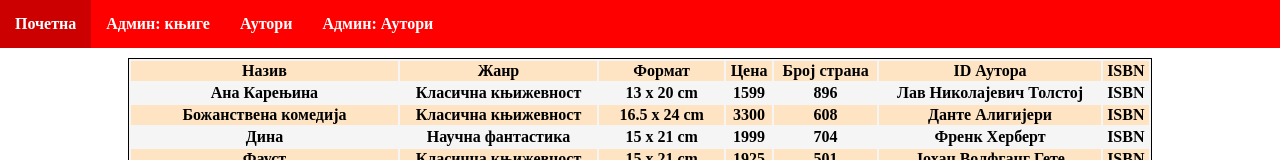
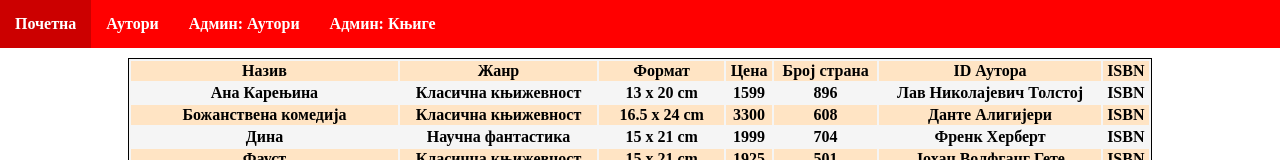
Before and after one commit to hpatrik0/web-design, a plain HTML site: page adminKnjige.html in a window 1280 px wide. Shown: the top 160 px of the page. Drawn offline with Linux system fonts and the light colour scheme.

Commit message:
Revert "Add files via upload"
This reverts commit 0c1021ba90cc201528a1a4641c3a4d19b836215e.

```diff
--- a/adminKnjige.html
+++ b/adminKnjige.html
@@ -7,9 +7,10 @@
         <nav class="navbar">
             <ul>
                 <li><a href="katalogKnjiga.html">Почетна</a></li>
-                <li><a href="adminKnjige.html">Админ: књиге</a></li>
-                <li><a href="autor.html">Аутори</a></li>
-                <li><a href="">Админ: Аутори</a></li>
+                <li><a href="autori.html">Аутори</a></li>
+                <li><a href="autor_admin.html">Админ: Аутори</a></li>
+                <li><a href="adminKnjige.html">Админ: Књиге</a></li>
+
             </ul>
         </nav>
         <table class="table">
```
Also changed, not shown: anaKarenjina.html (+4 -3 lines), bozanstvenaKomedija.html (+4 -3 lines), carlsDeksterVord.html (+4 -3 lines), dina.html (+4 -3 lines), faust.html (+4 -3 lines), katalogKnjiga.html (+5 -4 lines), metamorfoza.html (+4 -3 lines), naDriniCuprija.html (+4 -3 lines), parazit.html (+4 -3 lines), to.html (+4 -3 lines), zelenaMilja.html (+4 -3 lines).
